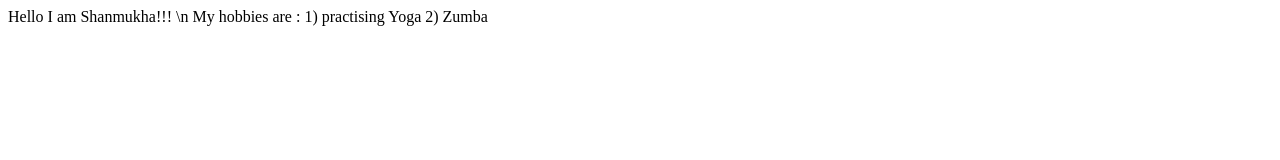
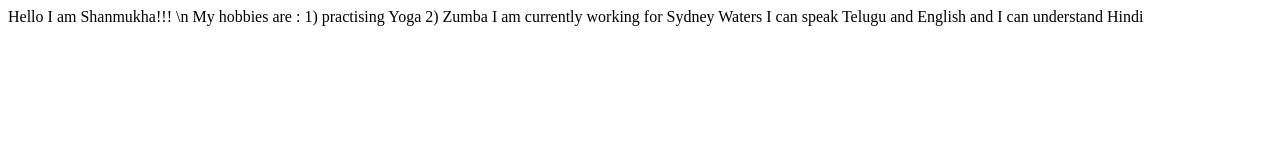
Before and after one commit to ShanmukhaSailaj/shanmukha-site, a plain HTML site: page index.html in a window 1280 px wide. Drawn offline with Linux system fonts and the light colour scheme.

Commit message:
Updated Languages

```diff
--- a/index.html
+++ b/index.html
@@ -11,5 +11,8 @@
     My hobbies are :
     1) practising Yoga
     2) Zumba
+I am currently working for Sydney Waters
+
+I can speak Telugu and English and I can understand Hindi
 </body>
 </html>
```
